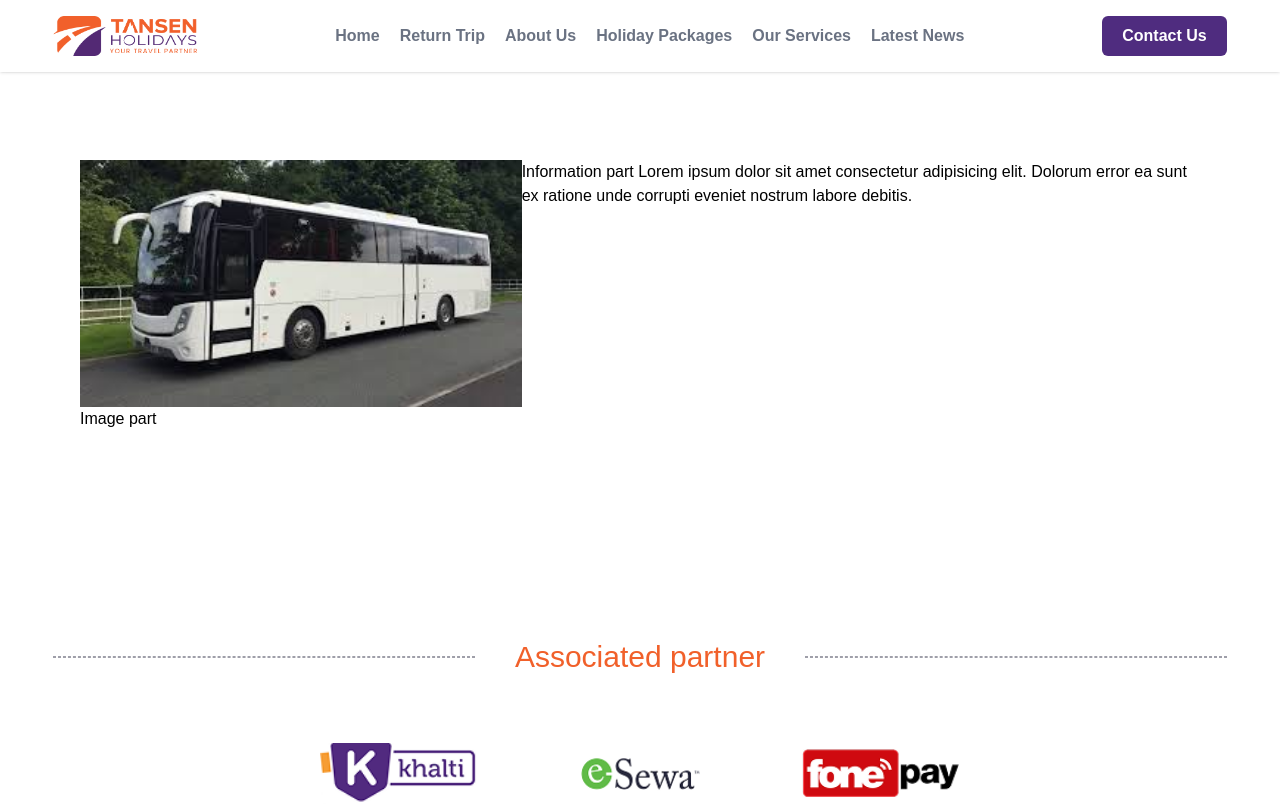
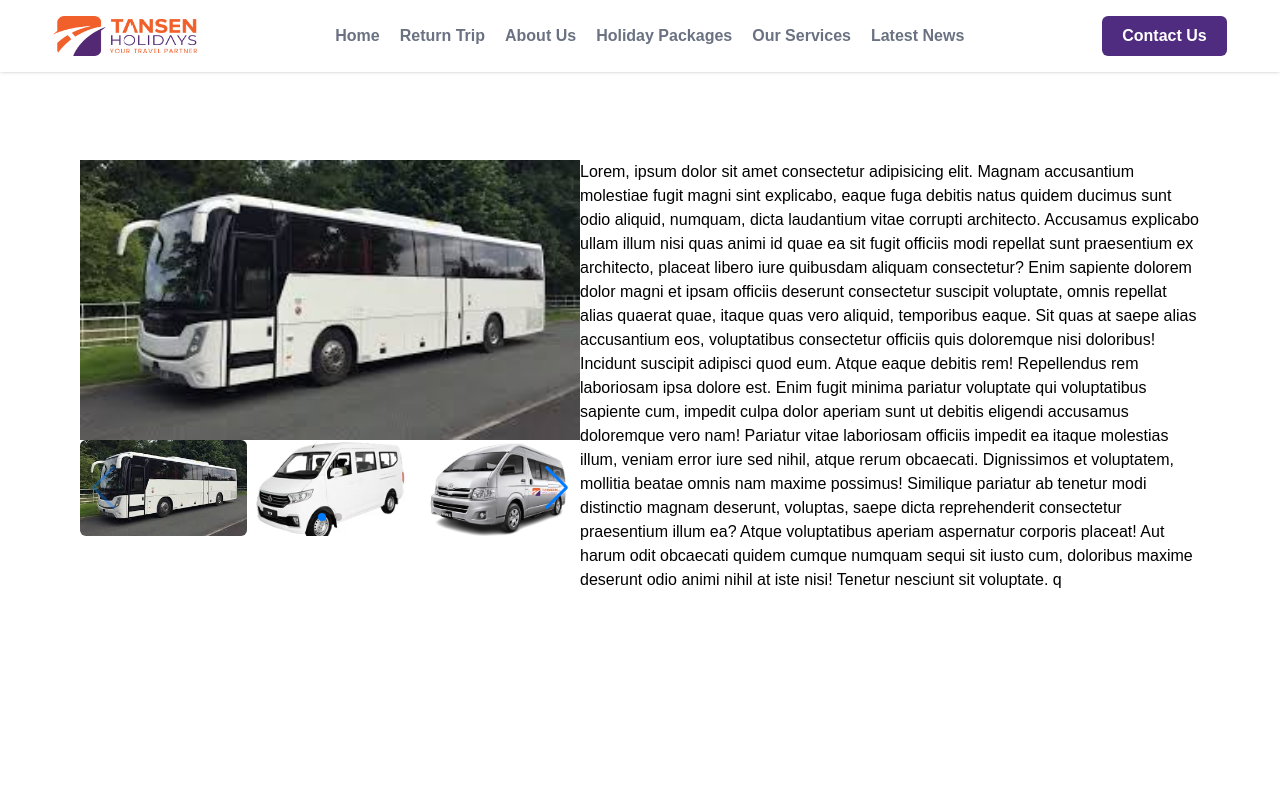
Before and after one commit to ishworsapkota1/tansen-holidays-frontend, a Next.js app: page /vehicleInfo in a window 1280 px wide. Shown: the top 804 px of the page. Built offline with nearby package versions, Linux system fonts and the light colour scheme.

Commit message:
.ignore added

```diff
--- a/app/vehicleInfo/page.tsx
+++ b/app/vehicleInfo/page.tsx
@@ -1,22 +1,82 @@
+"use client";
 import Image from "next/image";
 import React from "react";
+import { Swiper, SwiperSlide } from "swiper/react";
+import { Navigation, Pagination } from "swiper/modules";
+import "swiper/css";
+import "swiper/css/navigation";
+import "swiper/css/pagination";
 
 const page = () => {
+  const Photos = [
+    { id: 1, image: "/Vehivle/bus.jpeg" },
+    { id: 2, image: "/Vehivle/EV-van.png" },
+    { id: 3, image: "/Vehivle/haice.png" },
+    { id: 4, image: "/Vehivle/haice.png" },
+  ];
   return (
-    <div className="my-20 p-20 flex justify-between flex-row mx-auto">
-      <div>
+    <div className="my-20  p-20 flex justify-between flex-row mx-auto">
+      <div className="w-[500px]">
         <div>
           <Image width={500} height={500} src="/Vehivle/bus.jpeg" alt=".." />
         </div>
-        <p>Image part</p>
+        <div className="  w-1xl">
+          <Swiper
+            modules={[Navigation, Pagination]}
+            // spaceBetween={20}
+            slidesPerView={3}
+            navigation
+            pagination={{ clickable: true }}
+          >
+            {Photos.map((photo) => (
+              <SwiperSlide key={photo.id}>
+                <div className=" h-24 w-full object-contain ">
+                  <Image
+                    src={photo.image}
+                    alt={`Photo ${photo.id}`}
+                    fill
+                    className="object-cover rounded-md"
+                  />
+                </div>
+              </SwiperSlide>
+            ))}
+          </Swiper>
+        </div>
       </div>
       <div className="w-3xl">
-        Information part Lorem ipsum dolor sit amet consectetur adipisicing
-        elit. Dolorum error ea sunt ex ratione unde corrupti eveniet nostrum
-        labore debitis.
+        Lorem, ipsum dolor sit amet consectetur adipisicing elit. Magnam
+        accusantium molestiae fugit magni sint explicabo, eaque fuga debitis
+        natus quidem ducimus sunt odio aliquid, numquam, dicta laudantium vitae
+        corrupti architecto. Accusamus explicabo ullam illum nisi quas animi id
+        quae ea sit fugit officiis modi repellat sunt praesentium ex architecto,
+        placeat libero iure quibusdam aliquam consectetur? Enim sapiente dolorem
+        dolor magni et ipsam officiis deserunt consectetur suscipit voluptate,
+        omnis repellat alias quaerat quae, itaque quas vero aliquid, temporibus
+        eaque. Sit quas at saepe alias accusantium eos, voluptatibus consectetur
+        officiis quis doloremque nisi doloribus! Incidunt suscipit adipisci quod
+        eum. Atque eaque debitis rem! Repellendus rem laboriosam ipsa dolore
+        est. Enim fugit minima pariatur voluptate qui voluptatibus sapiente cum,
+        impedit culpa dolor aperiam sunt ut debitis eligendi accusamus
+        doloremque vero nam! Pariatur vitae laboriosam officiis impedit ea
+        itaque molestias illum, veniam error iure sed nihil, atque rerum
+        obcaecati. Dignissimos et voluptatem, mollitia beatae omnis nam maxime
+        possimus! Similique pariatur ab tenetur modi distinctio magnam deserunt,
+        voluptas, saepe dicta reprehenderit consectetur praesentium illum ea?
+        Atque voluptatibus aperiam aspernatur corporis placeat! Aut harum odit
+        obcaecati quidem cumque numquam sequi sit iusto cum, doloribus maxime
+        deserunt odio animi nihil at iste nisi! Tenetur nesciunt sit voluptate. q
       </div>
     </div>
   );
 };
 
 export default page;
+<style jsx global>{`
+  .swiper-button-next,
+  .swiper-button-prev {
+    font-size: 18px;
+    font-weight: bold;
+    color: #000; /* optional: make arrows black */
+    scale: 0.8; /* optional: make arrows slightly smaller */
+  }
+`}</style>;
--- a/package.json
+++ b/package.json
@@ -20,7 +20,8 @@
     "react-scroll": "^1.9.3",
     "react-slick": "^0.30.3",
     "slick-carousel": "^1.8.1",
-    "socket.io-client": "^4.8.1"
+    "socket.io-client": "^4.8.1",
+    "swiper": "^11.2.6"
   },
   "devDependencies": {
     "@eslint/eslintrc": "^3",
```
Also changed, not shown: components/Homepage/Hero.tsx (+5 -5 lines), next-env.d.ts (added), 1 other file (tests, documents, lock files or other folders).
